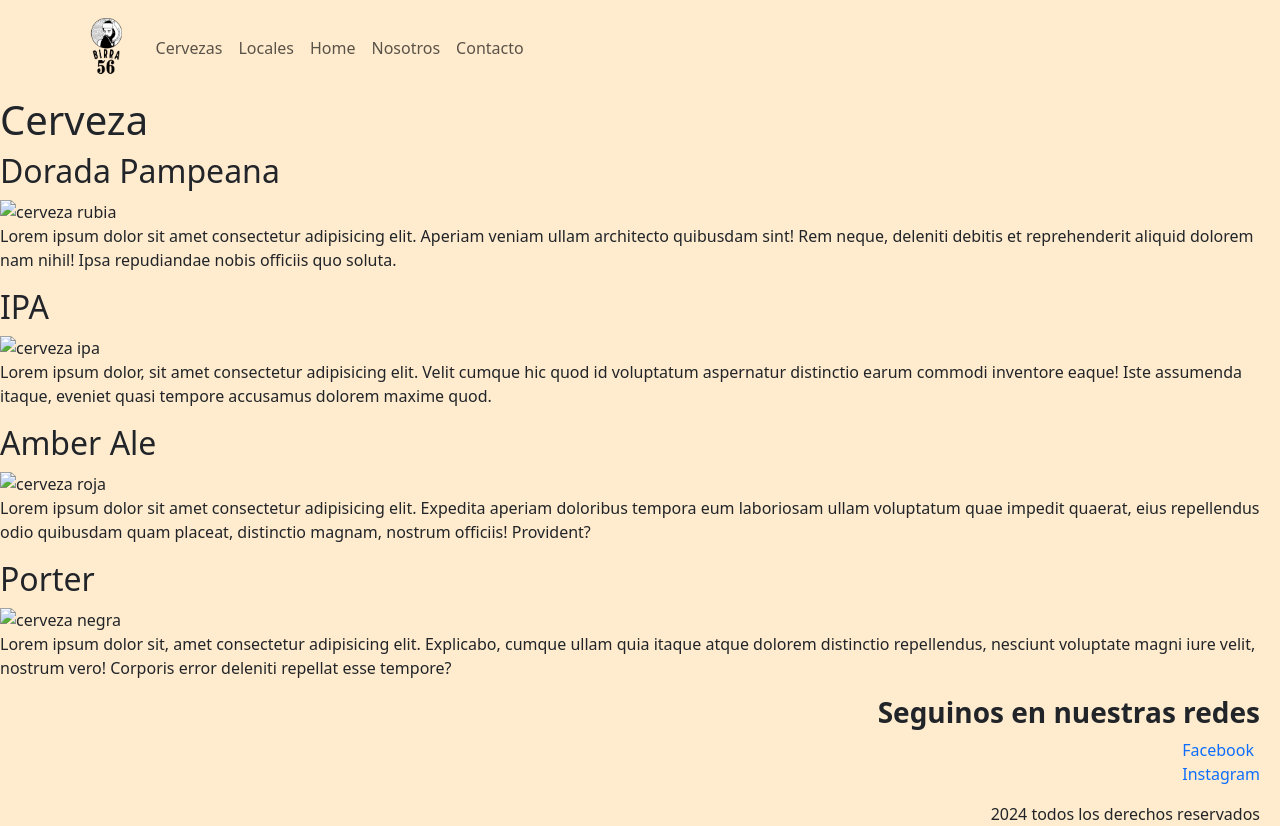
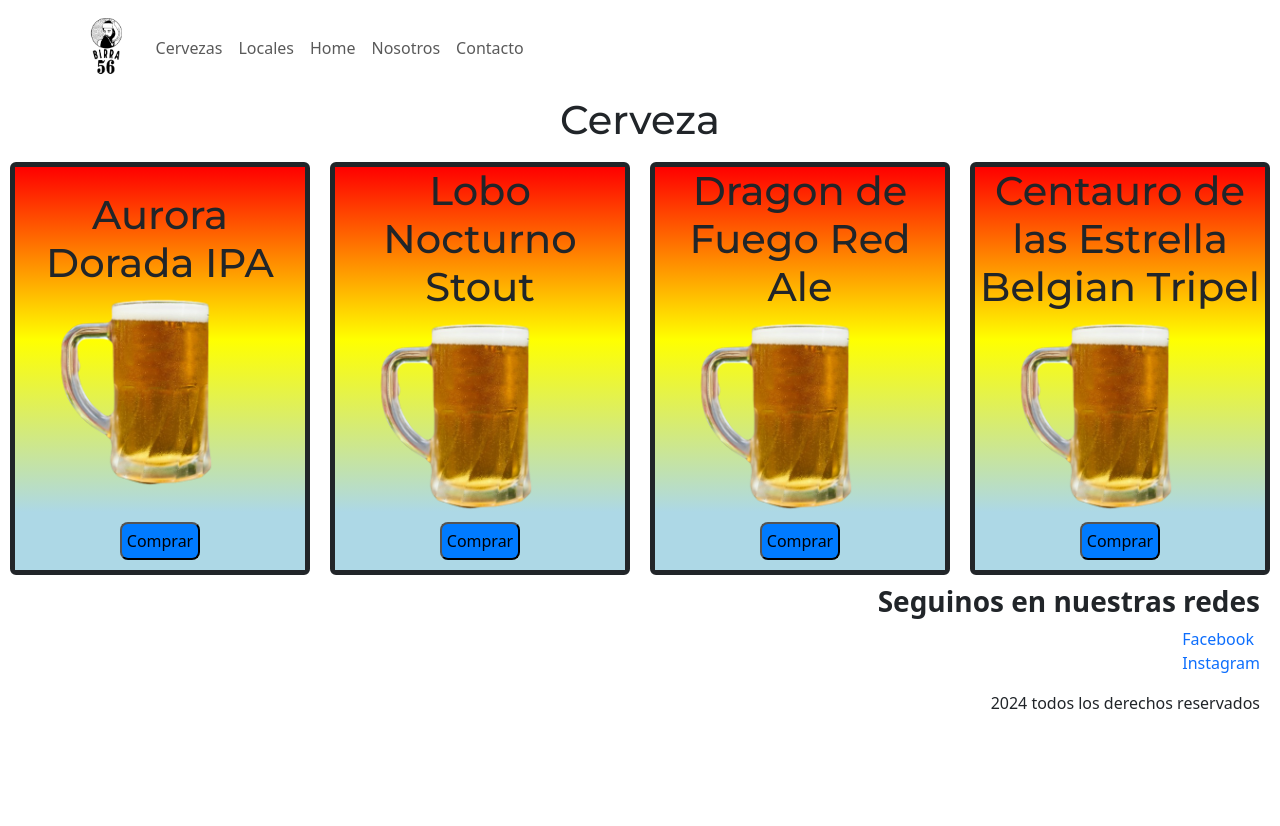
Before and after one commit to Pablo-Moabro/PF-Moabro, a website: page pages/cervezas.html in a window 1280 px wide. After the commit the page ends 800 px from the top, so only its background shows below. Drawn offline with Linux system fonts and the light colour scheme.

Commit message:
pagina cerveza modificada y carpeta scss agregada

```diff
--- a/css/style.css
+++ b/css/style.css
@@ -9,7 +9,7 @@ body{
     height: 100vh;
     display: flex;
     flex-direction: column;
-    background-color: blanchedalmond;
+    background-color: #fff;
 }
 
 .logo{
@@ -229,3 +229,51 @@ body{
     justify-content: center;
     align-items: center;
 }
+
+/* CERVEZAS */
+
+.birra h1{
+    text-align: center;
+    font-family: "Montserrat", sans-serif;
+}
+.cards{
+    display: flex;
+}
+
+.card{
+    flex: 50%;
+    margin: 10px;
+    border: 5px solid;
+}
+
+.card__content{
+    flex-grow: 1;
+    flex-shrink: 1;
+    display: flex;
+    flex-direction: column;
+    justify-content: center;
+    align-items: center;
+    background-image: linear-gradient(red,yellow,lightblue);
+}
+
+.card__content img{
+   max-width: 100%;
+   height: auto;
+}
+
+.card__footer{
+    background-color: lightblue;
+    padding: 10px;
+    text-align: center;
+}
+
+.card__footer button{
+    padding: 5px;
+    border-radius: 8px;
+    background-color: #007bff;
+}
+
+.card__footer button:hover{
+    background-color: #0056b3;
+    transition: 300ms;
+}
--- a/pages/cervezas.html
+++ b/pages/cervezas.html
@@ -43,30 +43,47 @@
             </div>
         </nav>
     </header>
-    <main>
+    <main class="birra">
         <h1>Cerveza</h1>
-            <section class="cervezas">
-                <div class="dorada">
-                    <h2>Dorada Pampeana</h2>
-                    <img src="../img/pintarubia.png" alt="cerveza rubia">
-                    <p>Lorem ipsum dolor sit amet consectetur adipisicing elit. Aperiam veniam ullam architecto quibusdam sint! Rem neque, deleniti debitis et reprehenderit aliquid dolorem nam nihil! Ipsa repudiandae nobis officiis quo soluta.</p>
+            <section class="cards">
+                <div class="card">
+                    <div class="card__content">
+                        <h1>Aurora Dorada IPA</h1>
+                        <img src="../img/pintacentro-removebg-preview.png" alt="pinta de cerveza">
+                        </div>
+                    <div class="card__footer">
+                        <button type="submit">Comprar</button>
+                    </div>
                 </div>
-                <div class="dorada">
-                    <h2>IPA</h2>
-                    <img src="../img/cerveza1.png" alt="cerveza ipa">
-                    <p>Lorem ipsum dolor, sit amet consectetur adipisicing elit. Velit cumque hic quod id voluptatum aspernatur distinctio earum commodi inventore eaque! Iste assumenda itaque, eveniet quasi tempore accusamus dolorem maxime quod.</p>
+                <div class="card">
+                    <div class="card__content">
+                        <h1>Lobo Nocturno Stout</h1>
+                        <img src="../img/pintacentro-removebg-preview.png" alt="pinta de cerveza">
+                    </div>
+                    <div class="card__footer">
+                        <button type="submit">Comprar</button>
+                    </div>
                 </div>
-                <div class="dorada">
-                    <h2>Amber Ale</h2>
-                    <img src="../img/cerveza2.png" alt="cerveza roja">
-                    <p>Lorem ipsum dolor sit amet consectetur adipisicing elit. Expedita aperiam doloribus tempora eum laboriosam ullam voluptatum quae impedit quaerat, eius repellendus odio quibusdam quam placeat, distinctio magnam, nostrum officiis! Provident?</p>
+                <div class="card">
+                    <div class="card__content">
+                        <h1>Dragon de Fuego Red Ale</h1>
+                        <img src="../img/pintacentro-removebg-preview.png" alt="pinta de cerveza">
+                    </div>
+                    <div class="card__footer">
+                        <button type="submit">Comprar</button>
+                    </div>
                 </div>
-                <div class="dorada">
-                    <h2>Porter</h2>
-                    <img src="../img/cerveza3.png" alt="cerveza negra">
-                    <p>Lorem ipsum dolor sit, amet consectetur adipisicing elit. Explicabo, cumque ullam quia itaque atque dolorem distinctio repellendus, nesciunt voluptate magni iure velit, nostrum vero! Corporis error deleniti repellat esse tempore?</p>
+                <div class="card">
+                    <div class="card__content">
+                        <h1>Centauro de las Estrella Belgian Tripel</h1>
+                        <img src="../img/pintacentro-removebg-preview.png" alt="pinta de cerveza">
+                    </div>
+                    <div class="card__footer">
+                        <button type="submit">Comprar</button>
+                    </div>
                 </div>
             </section>
+
     </main>
         <footer class="footer">
             <h3><b>Seguinos en nuestras redes</b></h3>
```
Also changed, not shown: package.json (added, +11 -0 lines), css/main.css (added), scss/main.scss (added), 1 other file.
